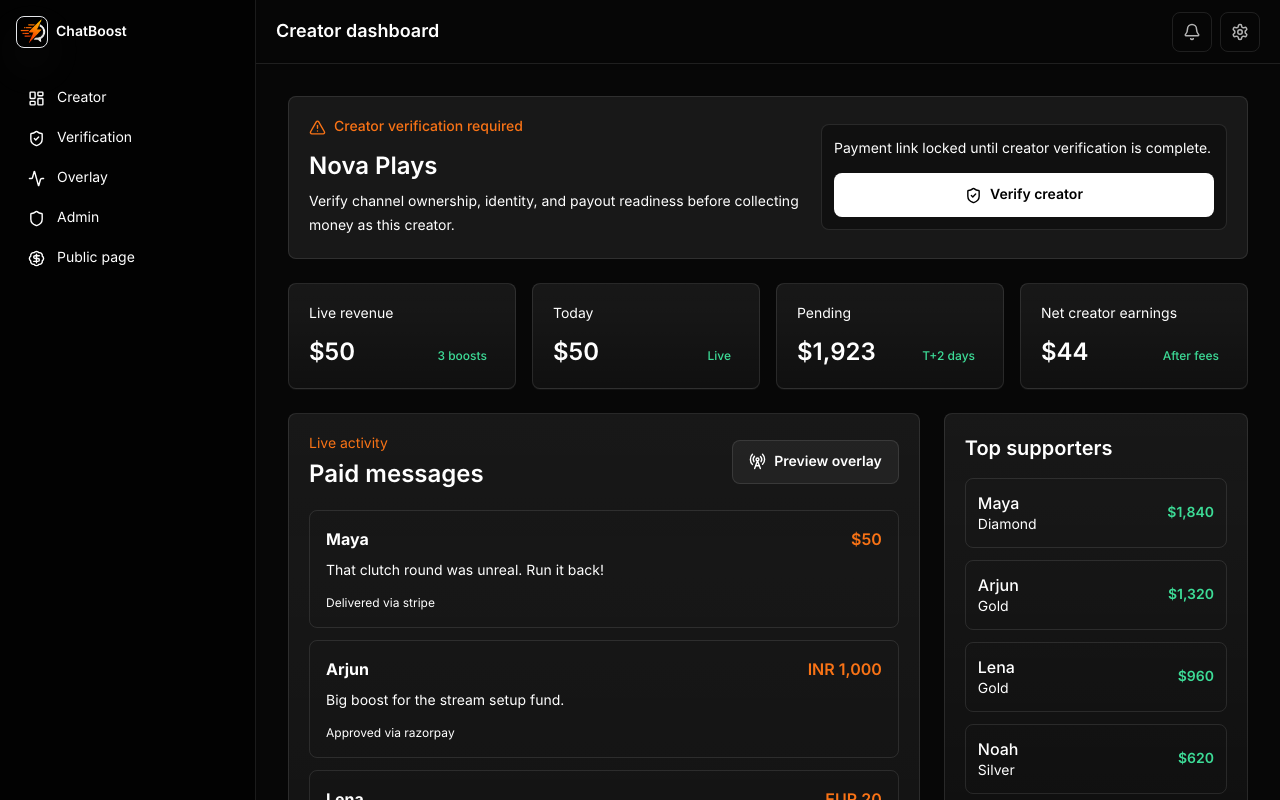
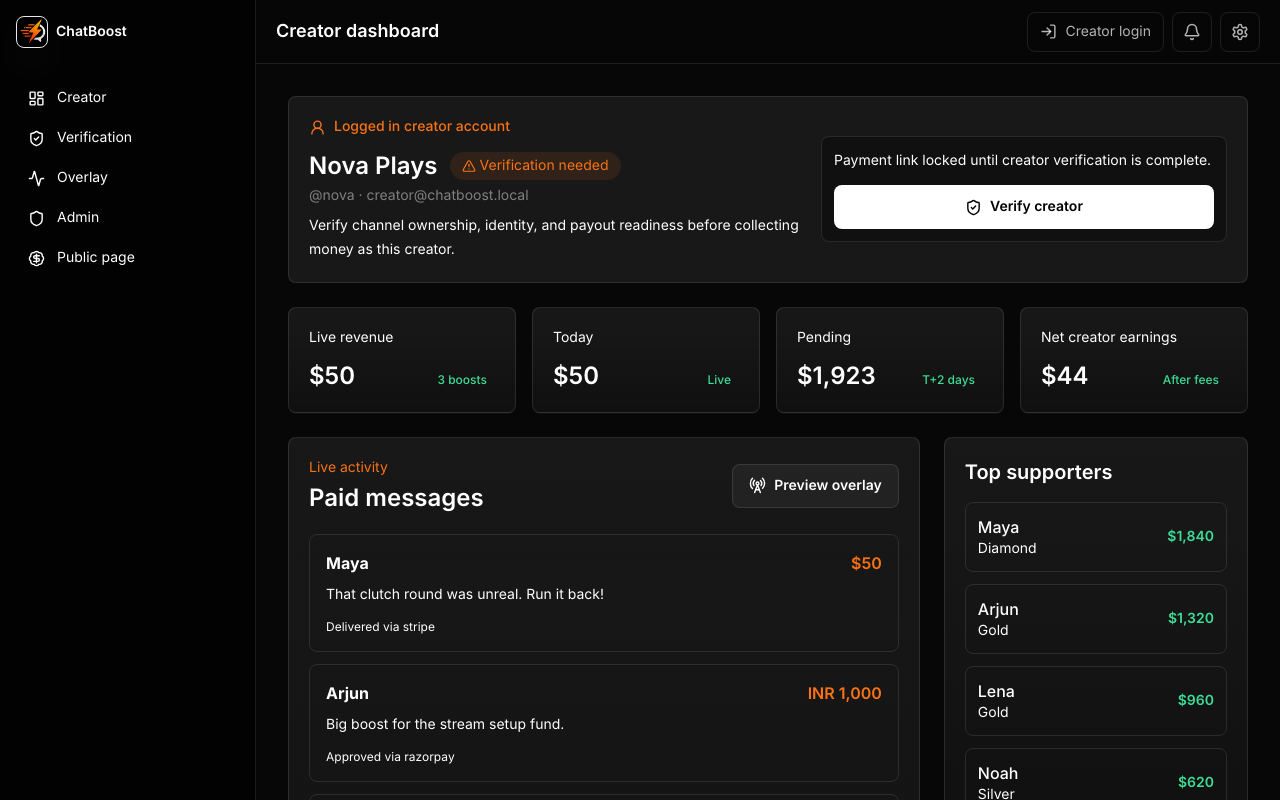
Before and after one commit to Ujwal-Developer/chatboost, a Next.js app: page /dashboard/creator in a window 1280 px wide. Shown: the top 800 px of the page. Built offline with nearby package versions, Linux system fonts and the light colour scheme.

Commit message:
Show logged in creator state

```diff
--- a/src/components/dashboard/app-shell.tsx
+++ b/src/components/dashboard/app-shell.tsx
@@ -2,6 +2,7 @@ import Link from "next/link";
 import type { ReactNode } from "react";
 import { Activity, BadgeDollarSign, Bell, LayoutDashboard, Settings, Shield, ShieldCheck } from "lucide-react";
 import { BrandLink } from "@/components/brand/brand-logo";
+import { CreatorAccountStatus } from "@/components/dashboard/creator-account-status";
 
 const nav = [
   { href: "/dashboard/creator", label: "Creator", icon: LayoutDashboard },
@@ -32,6 +33,7 @@ export function AppShell({ title, children }: { title: string; children: ReactNo
         <header className="sticky top-0 z-30 flex h-16 items-center justify-between border-b border-line bg-ink/95 px-5">
           <h1 className="text-lg font-semibold">{title}</h1>
           <div className="flex items-center gap-2">
+            <CreatorAccountStatus />
             <Link href="/notifications" className="grid size-10 place-items-center rounded-lg border border-line bg-white/6 text-white/70 hover:bg-white/10" aria-label="Notifications">
               <Bell size={18} />
             </Link>
--- /dev/null
+++ b/src/components/dashboard/creator-account-status.tsx
@@ -0,0 +1,56 @@
+"use client";
+
+import { useEffect, useState } from "react";
+import Link from "next/link";
+import { BadgeCheck, CircleUserRound, Clock3, LogIn, ShieldAlert } from "lucide-react";
+import { fallbackCreatorProfile, readCreatorProfile, type CreatorProfile } from "@/lib/client/creator-profile";
+
+function statusCopy(profile: CreatorProfile) {
+  if (profile.verificationStatus === "verified") {
+    return { label: "Verified creator", icon: BadgeCheck, className: "text-mint" };
+  }
+
+  if (profile.verificationStatus === "in_review") {
+    return { label: "In review", icon: Clock3, className: "text-ember" };
+  }
+
+  if (profile.verificationStatus === "rejected") {
+    return { label: "Needs resubmission", icon: ShieldAlert, className: "text-ember" };
+  }
+
+  return { label: "Signed in", icon: CircleUserRound, className: "text-white/62" };
+}
+
+export function CreatorAccountStatus() {
+  const [profile, setProfile] = useState<CreatorProfile | null>(null);
+
+  useEffect(() => {
+    const next = readCreatorProfile();
+    setProfile(next.signedInAt === fallbackCreatorProfile.signedInAt ? null : next);
+  }, []);
+
+  if (!profile) {
+    return (
+      <Link href="/login/creator" className="inline-flex h-10 items-center gap-2 rounded-lg border border-line bg-white/6 px-3 text-sm text-white/70 hover:bg-white/10 hover:text-white">
+        <LogIn size={17} />
+        Creator login
+      </Link>
+    );
+  }
+
+  const status = statusCopy(profile);
+  const StatusIcon = status.icon;
+
+  return (
+    <Link href="/creator/verification" className="flex h-10 min-w-0 items-center gap-3 rounded-lg border border-line bg-white/6 px-3 text-left hover:bg-white/10">
+      <span className="grid size-7 shrink-0 place-items-center rounded-md bg-black text-sm font-semibold text-white">{profile.displayName.charAt(0).toUpperCase()}</span>
+      <span className="hidden min-w-0 sm:block">
+        <span className="block max-w-40 truncate text-sm font-medium text-white">{profile.displayName}</span>
+        <span className={`flex items-center gap-1 text-xs ${status.className}`}>
+          <StatusIcon size={12} />
+          @{profile.handle} · {status.label}
+        </span>
+      </span>
+    </Link>
+  );
+}
--- a/src/components/dashboard/creator-dashboard-client.tsx
+++ b/src/components/dashboard/creator-dashboard-client.tsx
@@ -1,7 +1,7 @@
 "use client";
 
 import { useEffect, useState } from "react";
-import { AlertTriangle, Check, Copy, Download, ExternalLink, RadioTower, RotateCcw, ShieldCheck, Share2, WandSparkles } from "lucide-react";
+import { AlertTriangle, Check, Clock3, Copy, Download, ExternalLink, RadioTower, RotateCcw, ShieldCheck, Share2, UserRound, WandSparkles } from "lucide-react";
 import { AppShell } from "@/components/dashboard/app-shell";
 import { Metric } from "@/components/ui/metric";
 import { Button, ButtonLink } from "@/components/ui/button";
@@ -27,6 +27,9 @@ export function CreatorDashboardClient({ initialProfile }: { initialProfile?: In
   const [shareUrl, setShareUrl] = useState(creatorPaymentPath(fallbackProfile.handle));
   const [copied, setCopied] = useState(false);
   const isVerified = creatorProfile.verificationStatus === "verified";
+  const isInReview = creatorProfile.verificationStatus === "in_review";
+  const isRejected = creatorProfile.verificationStatus === "rejected";
+  const verificationLabel = isVerified ? "Verified" : isInReview ? "In admin review" : isRejected ? "Rejected" : "Verification needed";
   const todayRevenue = sumBoosts(boosts);
   const stats = [
     { label: "Live revenue", value: formatMoney(todayRevenue), delta: `${boosts.length} boosts` },
@@ -53,14 +56,23 @@ export function CreatorDashboardClient({ initialProfile }: { initialProfile?: In
         <div className="flex flex-col justify-between gap-5 xl:flex-row xl:items-center">
           <div>
             <p className="inline-flex items-center gap-2 text-sm font-medium text-ember">
-              {isVerified ? <Share2 size={17} /> : <AlertTriangle size={17} />}
-              {isVerified ? "Verified viewer payment link" : "Creator verification required"}
+              <UserRound size={17} />
+              Logged in creator account
             </p>
-            <h2 className="mt-2 text-2xl font-semibold">{creatorProfile.displayName}</h2>
+            <div className="mt-2 flex flex-wrap items-center gap-3">
+              <h2 className="text-2xl font-semibold">{creatorProfile.displayName}</h2>
+              <span className={`inline-flex items-center gap-1 rounded-full px-3 py-1 text-sm ${isVerified ? "bg-mint/12 text-mint" : "bg-ember/10 text-ember"}`}>
+                {isInReview ? <Clock3 size={14} /> : isVerified ? <Share2 size={14} /> : <AlertTriangle size={14} />}
+                {verificationLabel}
+              </span>
+            </div>
+            <p className="mt-1 text-sm text-white/45">@{creatorProfile.handle} · {creatorProfile.email}</p>
             <p className="mt-2 max-w-2xl text-sm leading-6 text-white/58">
               {isVerified
                 ? "Share this link with viewers. It opens a payment page with name, message, amount, and payment method fields."
-                : "Verify channel ownership, identity, and payout readiness before collecting money as this creator."}
+                : isInReview
+                  ? "Your creator account is logged in and waiting for admin approval. The payment link unlocks after review."
+                  : "Verify channel ownership, identity, and payout readiness before collecting money as this creator."}
             </p>
           </div>
           <div className="min-w-0 rounded-lg border border-line bg-black/30 p-3 xl:w-[520px]">
@@ -80,10 +92,12 @@ export function CreatorDashboardClient({ initialProfile }: { initialProfile?: In
               </>
             ) : (
               <div className="flex flex-col gap-3">
-                <p className="text-sm leading-6 text-white/58">Payment link locked until creator verification is complete.</p>
+                <p className="text-sm leading-6 text-white/58">
+                  {isInReview ? "Payment link locked while admin reviews your creator proof." : "Payment link locked until creator verification is complete."}
+                </p>
                 <ButtonLink href="/creator/verification">
                   <ShieldCheck size={17} />
-                  Verify creator
+                  {isInReview ? "View review status" : "Verify creator"}
                 </ButtonLink>
               </div>
             )}
```
